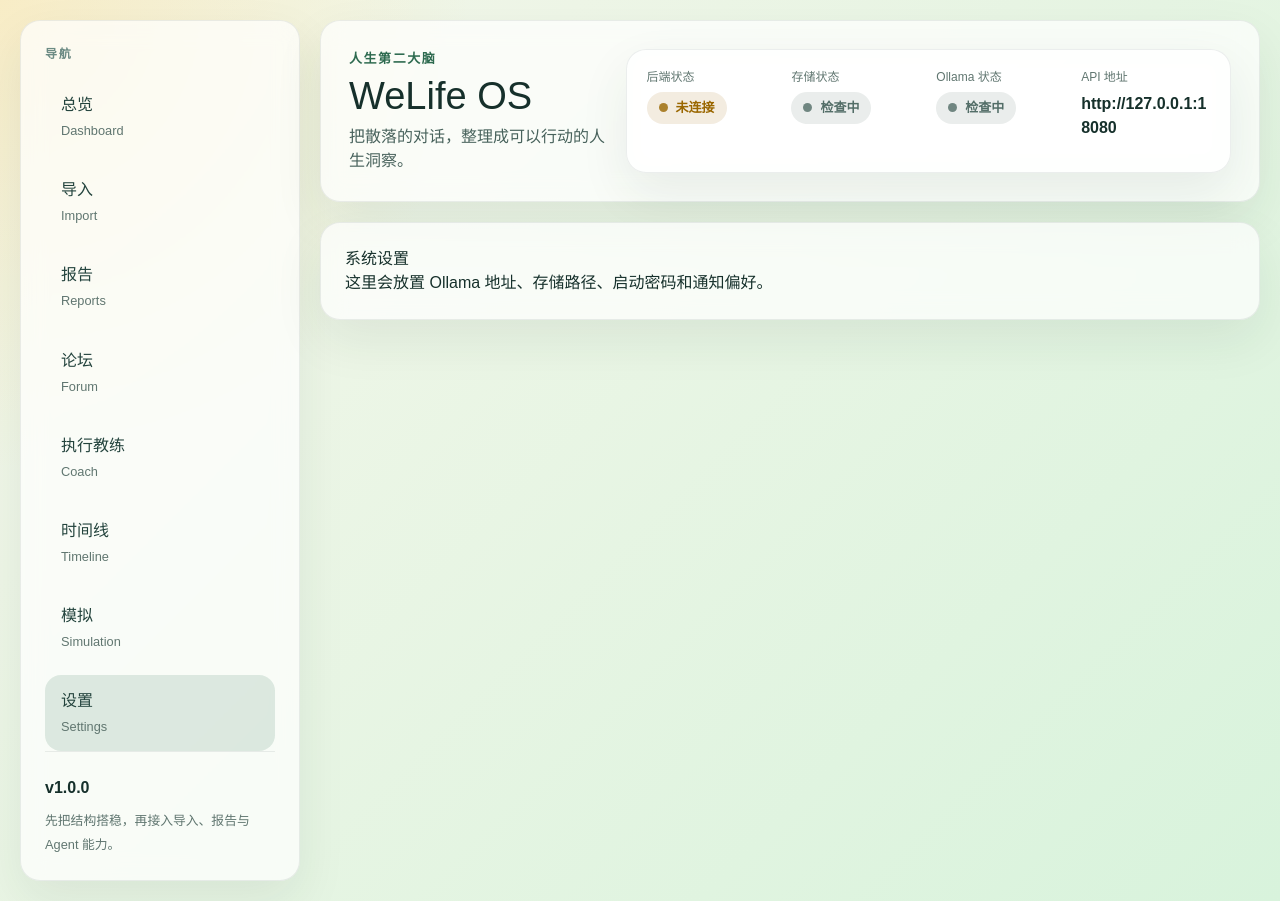
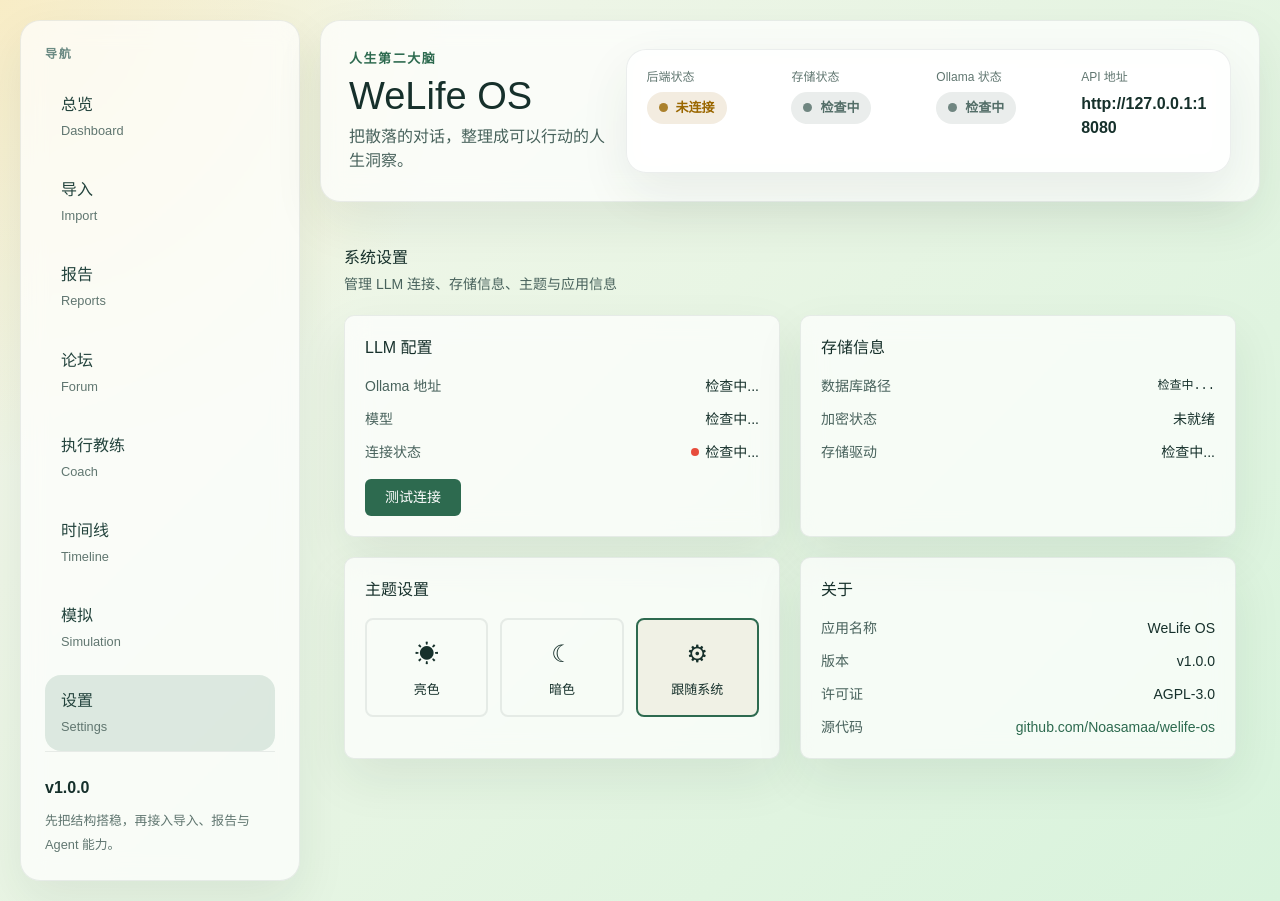
Before and after one commit to Noasamaa/welife-os, a Vue app in the folder tauri-app/: page /settings in a window 1280 px wide. Built offline with nearby package versions, Linux system fonts and the light colour scheme; no server answers.

Commit message:
feat: implement Settings page
Four sections: LLM config with connection test, storage info display,
theme switcher (light/dark/system with localStorage persistence),
and about info (v1.0.0, AGPL-3.0).

```diff
--- a/tauri-app/src/views/Settings.vue
+++ b/tauri-app/src/views/Settings.vue
@@ -1,12 +1,383 @@
 <template>
-  <section class="card page">
-    <h2>系统设置</h2>
-    <p>这里会放置 Ollama 地址、存储路径、启动密码和通知偏好。</p>
+  <section class="page">
+    <div class="page-header">
+      <h2>系统设置</h2>
+      <p class="subtitle">管理 LLM 连接、存储信息、主题与应用信息</p>
+    </div>
+
+    <div class="settings-grid">
+      <!-- Section 1: LLM 配置 -->
+      <div class="card">
+        <h3>LLM 配置</h3>
+        <div class="info-list">
+          <div class="info-row">
+            <span class="info-label">Ollama 地址</span>
+            <span class="info-value">{{ systemStatus?.llm.base_url ?? "检查中..." }}</span>
+          </div>
+          <div class="info-row">
+            <span class="info-label">模型</span>
+            <span class="info-value">{{ systemStatus?.llm.model ?? "检查中..." }}</span>
+          </div>
+          <div class="info-row">
+            <span class="info-label">连接状态</span>
+            <span class="connection-status">
+              <span class="status-dot" :class="llmConnected ? 'dot-ok' : 'dot-err'" />
+              {{ llmStatusLabel }}
+            </span>
+          </div>
+        </div>
+        <button
+          class="btn-primary test-btn"
+          :disabled="testing"
+          @click="handleTestConnection"
+        >
+          {{ testing ? "测试中..." : "测试连接" }}
+        </button>
+        <div v-if="testResult" class="test-result" :class="testResult.ok ? 'result-ok' : 'result-err'">
+          {{ testResult.message }}
+        </div>
+      </div>
+
+      <!-- Section 2: 存储信息 -->
+      <div class="card">
+        <h3>存储信息</h3>
+        <div class="info-list">
+          <div class="info-row">
+            <span class="info-label">数据库路径</span>
+            <span class="info-value mono">{{ systemStatus?.storage.path ?? "检查中..." }}</span>
+          </div>
+          <div class="info-row">
+            <span class="info-label">加密状态</span>
+            <span class="info-value">
+              <span class="status-dot" :class="storageReady ? 'dot-ok' : 'dot-err'" />
+              {{ storageReady ? "SQLCipher 已启用" : "未就绪" }}
+            </span>
+          </div>
+          <div class="info-row">
+            <span class="info-label">存储驱动</span>
+            <span class="info-value">{{ systemStatus?.storage.driver ?? "检查中..." }}</span>
+          </div>
+        </div>
+      </div>
+
+      <!-- Section 3: 主题设置 -->
+      <div class="card">
+        <h3>主题设置</h3>
+        <div class="theme-options">
+          <label
+            v-for="opt in themeOptions"
+            :key="opt.value"
+            class="theme-option"
+            :class="{ active: currentTheme === opt.value }"
+          >
+            <input
+              type="radio"
+              :value="opt.value"
+              v-model="currentTheme"
+              class="sr-only"
+              @change="handleThemeChange(opt.value)"
+            />
+            <span class="theme-icon">{{ opt.icon }}</span>
+            <span class="theme-label">{{ opt.label }}</span>
+          </label>
+        </div>
+      </div>
+
+      <!-- Section 4: 关于 -->
+      <div class="card">
+        <h3>关于</h3>
+        <div class="info-list">
+          <div class="info-row">
+            <span class="info-label">应用名称</span>
+            <span class="info-value">WeLife OS</span>
+          </div>
+          <div class="info-row">
+            <span class="info-label">版本</span>
+            <span class="info-value">v1.0.0</span>
+          </div>
+          <div class="info-row">
+            <span class="info-label">许可证</span>
+            <span class="info-value">AGPL-3.0</span>
+          </div>
+          <div class="info-row">
+            <span class="info-label">源代码</span>
+            <a
+              class="info-link"
+              href="https://github.com/Noasamaa/welife-os"
+              target="_blank"
+              rel="noopener noreferrer"
+            >
+              github.com/Noasamaa/welife-os
+            </a>
+          </div>
+        </div>
+      </div>
+    </div>
   </section>
 </template>
+
+<script setup lang="ts">
+import { ref, computed, onMounted } from "vue";
+
+import { useBackendHealth } from "../composables/useBackendHealth";
+import { fetchSystemStatus } from "../services/api";
+
+type ThemeValue = "light" | "dark" | "system";
+
+interface TestResult {
+  ok: boolean;
+  message: string;
+}
+
+const { systemStatus } = useBackendHealth();
+
+const testing = ref(false);
+const testResult = ref<TestResult | null>(null);
+const currentTheme = ref<ThemeValue>("system");
+
+const themeOptions: ReadonlyArray<{ value: ThemeValue; icon: string; label: string }> = [
+  { value: "light", icon: "\u2600", label: "\u4eae\u8272" },
+  { value: "dark", icon: "\u263e", label: "\u6697\u8272" },
+  { value: "system", icon: "\u2699", label: "\u8ddf\u968f\u7cfb\u7edf" },
+];
+
+const llmConnected = computed(() => systemStatus.value?.llm.reachable === true);
+
+const llmStatusLabel = computed(() => {
+  if (!systemStatus.value) return "检查中...";
+  return systemStatus.value.llm.reachable ? "已连接" : "未连接";
+});
+
+const storageReady = computed(() => systemStatus.value?.storage.ready === true);
+
+function applyTheme(theme: ThemeValue): void {
+  const root = document.documentElement;
+  root.classList.remove("light", "dark");
+  if (theme === "light") root.classList.add("light");
+  else if (theme === "dark") root.classList.add("dark");
+  localStorage.setItem("welife-theme", theme);
+}
+
+function handleThemeChange(theme: ThemeValue): void {
+  applyTheme(theme);
+}
+
+async function handleTestConnection(): Promise<void> {
+  testing.value = true;
+  testResult.value = null;
+  try {
+    const result = await fetchSystemStatus();
+    if (result.llm.reachable) {
+      testResult.value = {
+        ok: true,
+        message: `连接成功 - 模型: ${result.llm.model}, 地址: ${result.llm.base_url}`,
+      };
+    } else {
+      testResult.value = {
+        ok: false,
+        message: "Ollama 服务不可达，请检查服务是否启动。",
+      };
+    }
+  } catch (err: unknown) {
+    const message = err instanceof Error ? err.message : "未知错误";
+    testResult.value = { ok: false, message: `连接失败: ${message}` };
+  } finally {
+    testing.value = false;
+  }
+}
+
+onMounted(() => {
+  const saved = localStorage.getItem("welife-theme");
+  if (saved === "light" || saved === "dark" || saved === "system") {
+    currentTheme.value = saved;
+    applyTheme(saved);
+  }
+});
+</script>
 
 <style scoped>
 .page {
   padding: 24px;
+  display: flex;
+  flex-direction: column;
+  gap: 20px;
+}
+
+.page-header h2 {
+  margin: 0;
+}
+
+.subtitle {
+  color: var(--color-text-secondary, #666);
+  margin: 4px 0 0;
+  font-size: 14px;
+}
+
+.settings-grid {
+  display: grid;
+  grid-template-columns: repeat(2, minmax(0, 1fr));
+  gap: 20px;
+}
+
+.card {
+  background: var(--color-bg-card, #fff);
+  border: 1px solid var(--color-border, #e0e0e0);
+  border-radius: 10px;
+  padding: 20px;
+}
+
+.card h3 {
+  margin: 0 0 16px;
+}
+
+.info-list {
+  display: flex;
+  flex-direction: column;
+  gap: 12px;
+}
+
+.info-row {
+  display: flex;
+  justify-content: space-between;
+  align-items: center;
+  gap: 12px;
+}
+
+.info-label {
+  font-size: 14px;
+  color: var(--color-text-secondary, #666);
+  flex-shrink: 0;
+}
+
+.info-value {
+  font-size: 14px;
+  text-align: right;
+  word-break: break-all;
+}
+
+.info-value.mono {
+  font-family: "SF Mono", "Fira Code", monospace;
+  font-size: 12px;
+}
+
+.info-link {
+  font-size: 14px;
+  color: var(--color-primary, #4a90d9);
+  text-decoration: none;
+}
+
+.info-link:hover {
+  text-decoration: underline;
+}
+
+.connection-status {
+  display: flex;
+  align-items: center;
+  gap: 6px;
+  font-size: 14px;
+}
+
+.status-dot {
+  width: 8px;
+  height: 8px;
+  border-radius: 50%;
+  flex-shrink: 0;
+}
+
+.dot-ok {
+  background: #27ae60;
+}
+
+.dot-err {
+  background: #e74c3c;
+}
+
+.test-btn {
+  margin-top: 16px;
+}
+
+.btn-primary {
+  padding: 8px 20px;
+  background: var(--color-primary, #4a90d9);
+  color: white;
+  border: none;
+  border-radius: 6px;
+  cursor: pointer;
+  font-size: 14px;
+  white-space: nowrap;
+}
+
+.btn-primary:disabled {
+  opacity: 0.5;
+  cursor: not-allowed;
+}
+
+.test-result {
+  margin-top: 12px;
+  padding: 10px 14px;
+  border-radius: 6px;
+  font-size: 13px;
+}
+
+.result-ok {
+  background: #e8f8ef;
+  color: #27ae60;
+  border: 1px solid #27ae60;
+}
+
+.result-err {
+  background: #fde8e8;
+  color: #c0392b;
+  border: 1px solid #e74c3c;
+}
+
+.theme-options {
+  display: flex;
+  gap: 12px;
+}
+
+.theme-option {
+  flex: 1;
+  display: flex;
+  flex-direction: column;
+  align-items: center;
+  gap: 8px;
+  padding: 16px 12px;
+  border: 2px solid var(--color-border, #e0e0e0);
+  border-radius: 8px;
+  cursor: pointer;
+  transition: all 0.15s;
+}
+
+.theme-option:hover {
+  border-color: var(--color-primary, #4a90d9);
+}
+
+.theme-option.active {
+  border-color: var(--color-primary, #4a90d9);
+  background: var(--color-bg-secondary, #f0f7ff);
+}
+
+.sr-only {
+  position: absolute;
+  width: 1px;
+  height: 1px;
+  overflow: hidden;
+  clip: rect(0, 0, 0, 0);
+}
+
+.theme-icon {
+  font-size: 24px;
+}
+
+.theme-label {
+  font-size: 13px;
+  font-weight: 500;
+}
+
+@media (max-width: 768px) {
+  .settings-grid {
+    grid-template-columns: 1fr;
+  }
 }
 </style>
```
